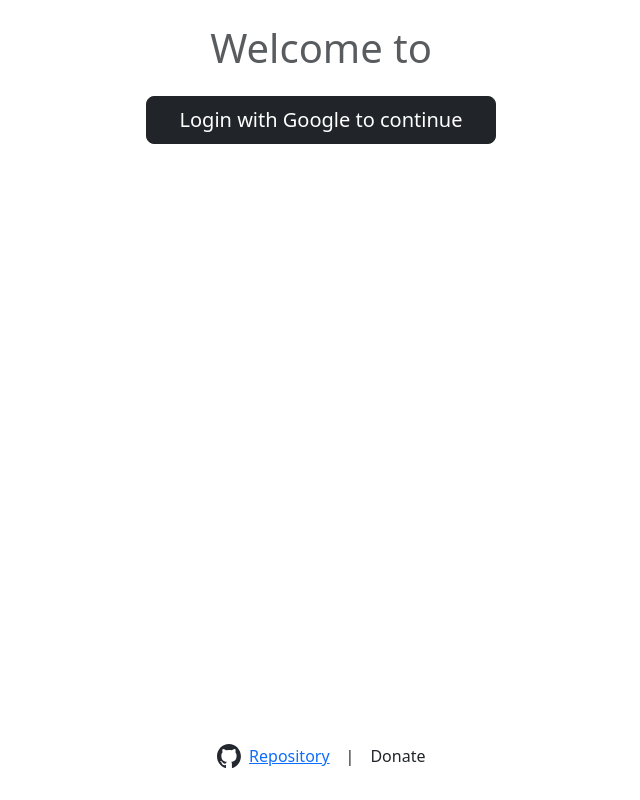
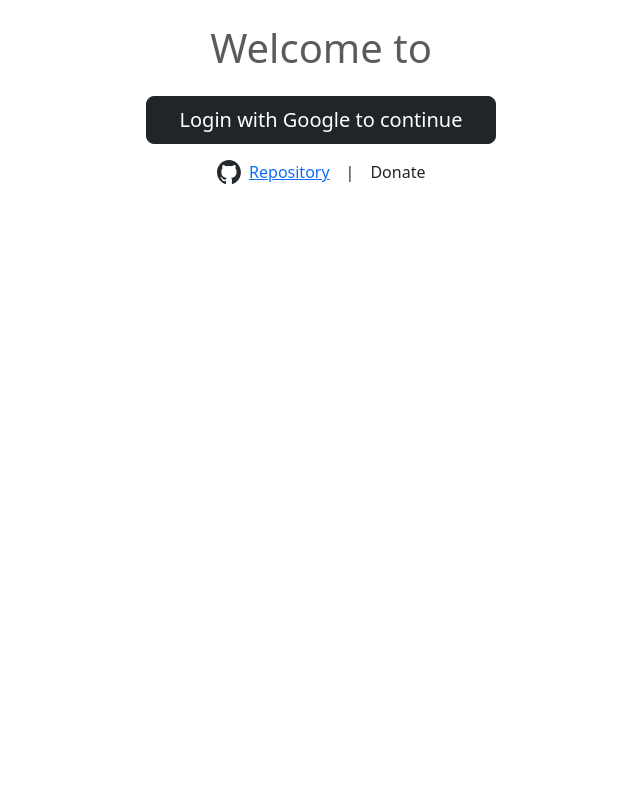
Before and after one commit to ricardodecarvalho/planning-poker, a React (Vite) app: page /login in a window 1280 px wide. Shown: the whole page, without its empty margins (319-959 px from the left). Built offline with nearby package versions, Linux system fonts and the light colour scheme; no server answers.

Commit message:
fix: Fix footer position

```diff
--- a/src/components/Footer.tsx
+++ b/src/components/Footer.tsx
@@ -5,10 +5,11 @@ import GitHubLogo from "../assets/images/github-mark.svg";
 const DONATE_LINK = import.meta.env.VITE_DONATE_LINK;
 
 const StyledFooter = styled.footer`
-  position: fixed;
+  position: sticky;
   bottom: 0;
   width: 100%;
-  margin-bottom: 1rem;
+  margin: 1rem 0;
+  background-color: #ffffff;
 `;
 
 const FooterContainer = styled.div`
```
